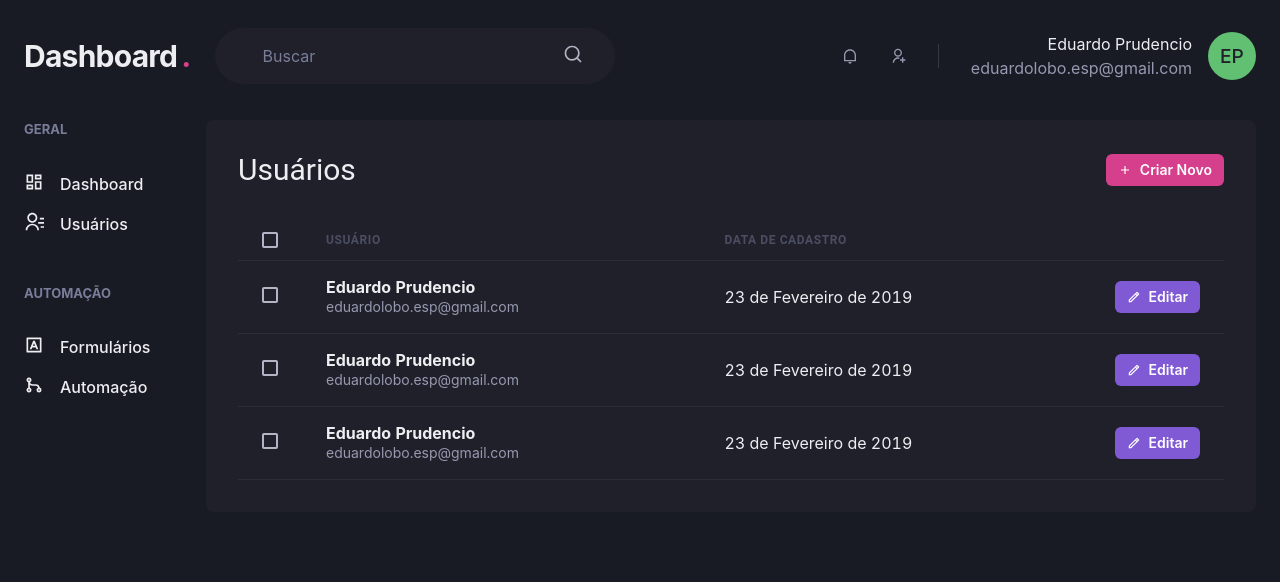
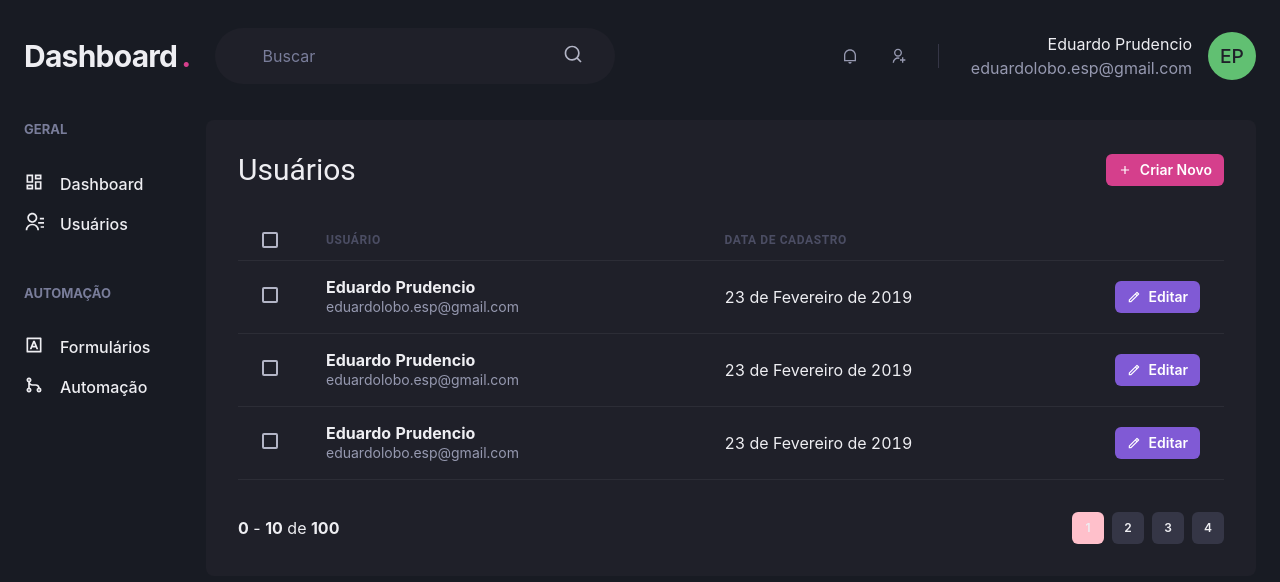
Before and after one commit to EduardoPrudencio/dashboard-react-chakra, a Next.js app: page /users in a window 1280 px wide. Shown: the top 582 px of the page. Built offline with nearby package versions, Linux system fonts and the light colour scheme.

Commit message:
Terminando telas e componente de paginação

```diff
--- /dev/null
+++ b/src/components/pagination.tsx
@@ -0,0 +1,61 @@
+import {Stack, Button, Box } from '@chakra-ui/react'
+
+export function Pagination(){
+    return (
+        <Stack direction="row"
+               mt="8"
+               justify="space-between"
+               align="center"
+               spacing="6"
+        >
+
+            <Box>
+                <strong>0</strong> - <strong>10</strong> de <strong>100</strong>
+            </Box>
+
+            <Stack direction="row" spacing="2">
+                <Button size="sm"
+                        fontSize="xs"
+                        width="4"
+                        bg="pink"
+                        _disabled={{
+                            bg: 'pink.500',
+                            cursor: 'default',
+                        }}
+                >
+                    1
+                </Button>
+                <Button size="sm"
+                        fontSize="xs"
+                        width="4"
+                        bg="gray.700"
+                        _hover={{
+                            bg: 'gray.500'
+                        }}
+                >
+                    2
+                </Button>
+                <Button size="sm"
+                        fontSize="xs"
+                        width="4"
+                        bg="gray.700"
+                        _hover={{
+                            bg: 'gray.500'
+                        }}
+                >
+                    3
+                </Button>
+                <Button size="sm"
+                        fontSize="xs"
+                        width="4"
+                        bg="gray.700"
+                        _hover={{
+                            bg: 'gray.500'
+                        }}
+                >
+                    4
+                </Button>
+            </Stack>
+        </Stack>
+    )
+}
--- a/src/pages/users/index.tsx
+++ b/src/pages/users/index.tsx
@@ -1,6 +1,7 @@
 import { Box, Flex, Heading, Button, Icon, Text, Table, Thead, Th, Tr, Td, Checkbox, Tbody } from '@chakra-ui/react'
 import { RiAddLine, RiPencilLine } from 'react-icons/ri';
 import { Header } from '../../components/Header';
+import { Pagination } from '../../components/pagination';
 import { Sidebar } from '../../components/Sidebar';
 
 export default function UserList(){
@@ -106,6 +107,9 @@ export default function UserList(){
                             </Tr>
                         </Tbody>
                     </Table>
+
+                    <Pagination />
+
                 </Box>
             </Flex>
         </Box>
```
Also changed, not shown: src/pages/users/create.tsx (added, +47 -0 lines).
